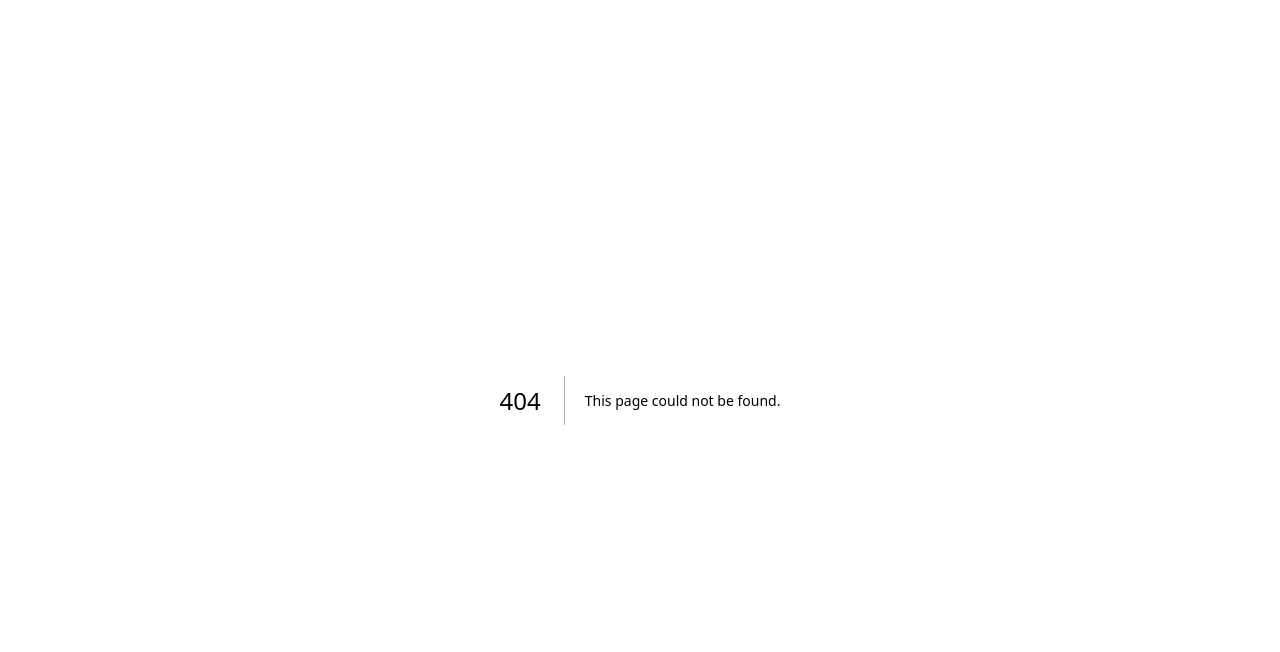
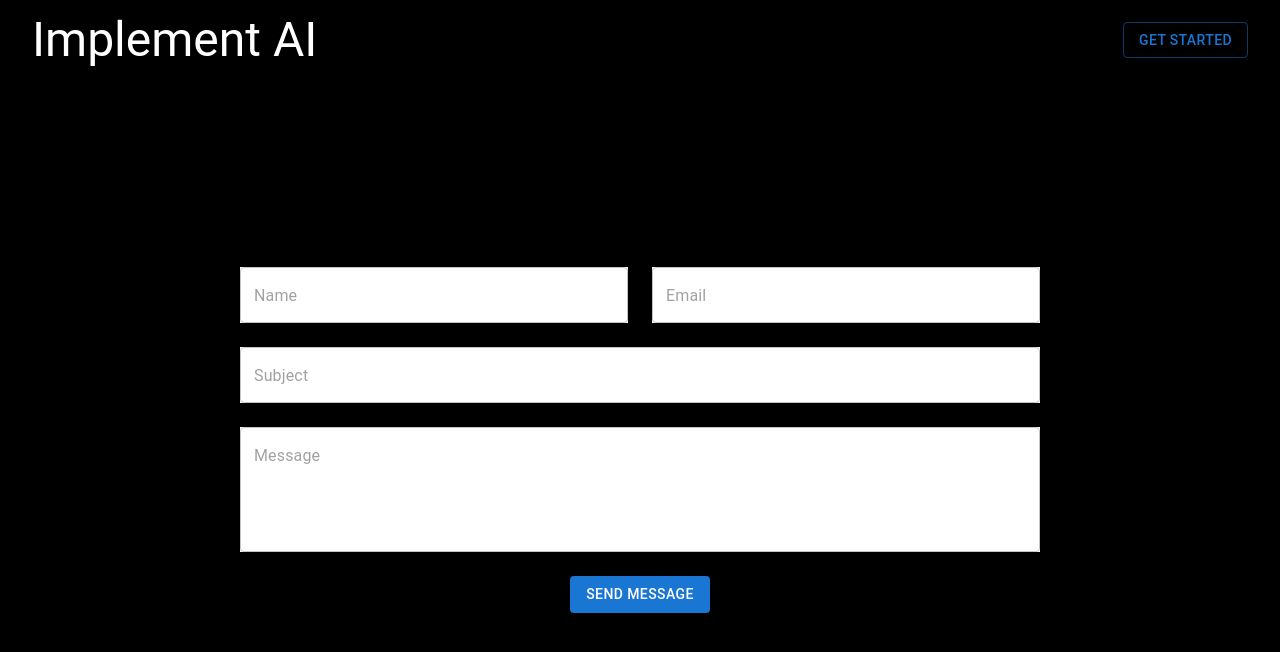
Before and after one commit to MarceloJSCesar/ai_customer_chat, a Next.js app: page /inquiry_now in a window 1280 px wide. Before the commit this address had no page. Shown: the top 652 px of the page. Built offline with nearby package versions, Linux system fonts and the light colour scheme.

Commit message:
inquiry_now page anf textfields created and connected with EmailJS

```diff
--- /dev/null
+++ b/app/inquiry_now/components/custom_textfield.js
@@ -0,0 +1,98 @@
+import { Box, TextField, Button } from '@mui/material';
+
+const CustomTextField = ({
+  nameValue,
+  onNameChange,
+  emailValue,
+  onEmailChange,
+  subjectValue,
+  onSubjectChange,
+  messageValue,
+  onMessageChange,
+  isMobile,
+  sendMessageResponse,
+  sendMessage,
+}) => {
+
+  return (
+    <Box
+      height="90vh"
+      width="100vw"
+      display="flex"
+      flexDirection="column"
+      justifyContent="center"
+      alignItems="center"
+    >
+      <Box
+        display="grid"
+        gridTemplateColumns={{ xs: '1fr', sm: '1fr 1fr' }} // Two columns on medium+ screens, one column on small screens
+        gap={3}
+        justifyContent="center"
+        alignItems="center"
+        maxWidth={isMobile ? "80vw" : "800px"}
+        width={isMobile ? "80vw" : "100%"}
+      >
+        {/* First Row: Name and Email */}
+        <TextField
+          variant="outlined"
+          placeholder="Name"
+          value={nameValue}
+          onChange={onNameChange}
+          sx={{
+            width: '100%',
+            bgcolor: 'white'
+          }}
+        />
+        <TextField
+          variant="outlined"
+          placeholder="Email"
+          value={emailValue}
+          onChange={onEmailChange}
+          sx={{
+            width: '100%',
+            bgcolor: 'white',
+          }}
+        />
+        {/* Second Row: Subject */}
+        <TextField
+          variant="outlined"
+          placeholder="Subject"
+          value={subjectValue}
+          onChange={onSubjectChange}
+          sx={{
+            gridColumn: 'span 2', // Span across both columns
+            width: '100%',
+            bgcolor: 'white'
+          }}
+        />
+        {/* Third Row: Message */}
+        <TextField
+          variant="outlined"
+          placeholder="Message"
+          multiline
+          rows={4}
+          value={messageValue}
+          onChange={onMessageChange}
+          required
+          sx={{
+            gridColumn: 'span 2', // Span across both columns
+            width: '100%',
+            bgcolor: 'white'
+          }}
+        />
+      </Box>
+
+      {/* Button */}
+      <Button
+        variant="contained"
+        color={sendMessageResponse === 'default' ? 'primary' : sendMessageResponse === 'success' ? 'success' : 'error'}
+        sx={{ mt: 3 }}
+        onClick={sendMessage}
+      >
+        {sendMessageResponse === 'default' ? 'Send Message' : sendMessageResponse === 'success' ? 'sent sucessfully' : 'error occured'}
+      </Button>
+    </Box>
+  );
+};
+
+export default CustomTextField;
--- /dev/null
+++ b/app/inquiry_now/page.js
@@ -0,0 +1,116 @@
+'use client'
+import {useState, useEffect} from 'react';
+import {Box, Typography, Button, TextField, FormControl, InputLabel, Input} from '@mui/material';
+import { useRouter } from 'next/navigation';
+import CustomTextField from './components/custom_textfield';
+import EmailJS, { send } from '@emailjs/browser';
+
+export default function InquiryNow() {
+
+    // fields parameters value
+    const [name, setName] = useState('');
+    const [email, setEmail] = useState('');
+    const [subject, setSubject] = useState('');
+    const [message, setMessage] = useState('');
+    const [sendMessageResponse, setSendMessageResponse] = useState('default');
+
+    var templateParams = {
+      "from_name": name,
+      "from_email": email,
+      "subject": subject,
+      "message": message,
+    };
+
+    function sendMessage() {
+      console.log('publickey: ', process.env.EMAILJS_API_KEY);
+      EmailJS.send('service_3p9jcq7', 'template_2c1wbyq', templateParams, {
+          publicKey: process.env.EMAILJS_API_KEY,
+      })
+      .then(
+          () => {
+              console.log('success');
+              setSendMessageResponse('success');
+              setName('');
+              setEmail('');
+              setSubject('');
+              setMessage('');
+          },
+          (error) => {
+              console.log('error', error);
+              setSendMessageResponse('error');
+          }
+      )
+  }
+
+    const router = useRouter();
+
+    const [isMobile, setIsMobile] = useState(true);
+
+    useEffect(() => {
+      setIsMobile(window.innerWidth <= 767);
+      console.log('isMobile', isMobile);
+        const handleResize = () => {
+          setIsMobile(window.innerWidth <= 767);
+        };
+
+        window.addEventListener('resize', handleResize);
+
+        return () => {
+          window.removeEventListener('resize', handleResize);
+        };
+      }, []);
+
+    return (
+    <Box
+      width="100vw"
+      height="100vh"
+      display="flex"
+      flexDirection="column"
+      bgcolor="black"
+    >
+        <Box
+        width="100vw"
+        height="10vh"
+        display="flex"
+        alignItems="center"
+        >
+            <Typography
+                variant={isMobile ? "h5" : "h3"}
+                marginLeft={4}
+                color="white"
+                display="flex"
+                flex={3}
+                >Implement AI
+            </Typography>
+            <Box
+                marginRight={4}
+                gap={2}
+            >
+                <Button
+                variant="outlined"
+                onClick={() => {
+                    // canShowChat()
+                    router.push("/")
+                    // send to another page and fill out the blanks then it suposes to send an email
+                }}
+                >
+                Get Started
+                </Button>
+            </Box>
+        </Box>
+        <CustomTextField
+            nameValue={name}
+            onNameChange={(e) => setName(e.target.value)}
+            emailValue={email}
+            onEmailChange={(e) => setEmail(e.target.value)}
+            subjectValue={subject}
+            onSubjectChange={(e) => setSubject(e.target.value)}
+            messageValue={message}
+            onMessageChange={(e) => setMessage(e.target.value)}
+            isMobile={isMobile}
+            sendMessageResponse={sendMessageResponse}
+            sendMessage={sendMessage}
+        />
+    </Box>
+    );
+}
--- a/package.json
+++ b/package.json
@@ -9,9 +9,11 @@
     "lint": "next lint"
   },
   "dependencies": {
+    "@emailjs/browser": "^4.4.1",
     "@emotion/react": "^11.13.3",
     "@emotion/styled": "^11.13.0",
     "@mui/material": "^6.0.1",
+    "emailjs": "^4.0.3",
     "next": "14.2.7",
     "openai": "^4.57.0",
     "react": "^18",
```
Also changed, not shown: app/page.js (+9 -5 lines), 1 other file (tests, documents, lock files or other folders).
